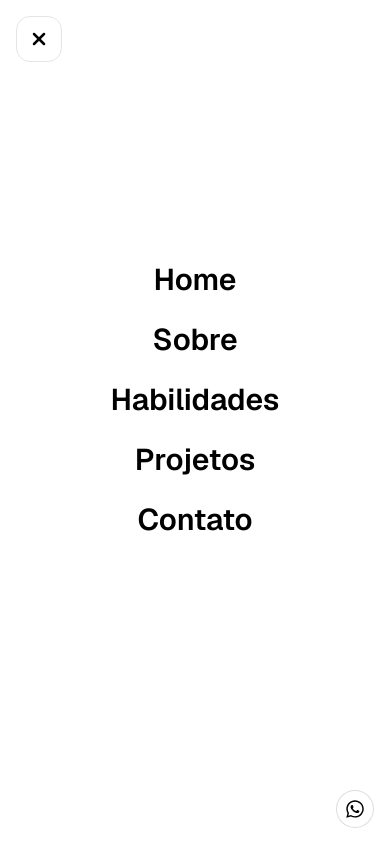
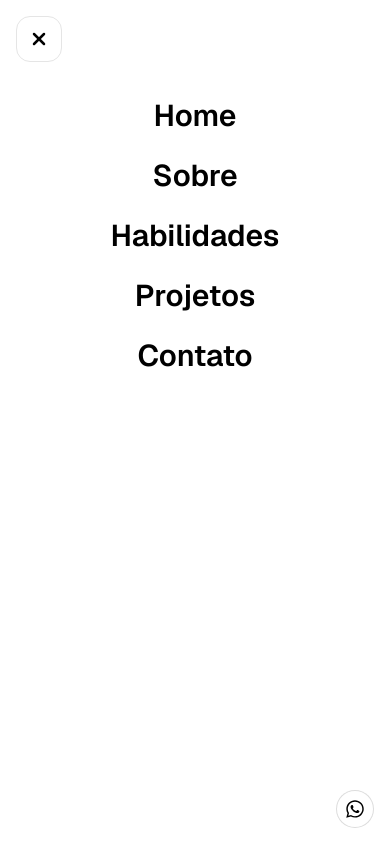
Before and after one commit to HenriqueAntony07/portfolio, a Next.js app: page / in a window 390 px wide. Both pictures are taken after a click on the button "Open main menu". Shown: the top 844 px of the page. Built offline with nearby package versions, Linux system fonts and the light colour scheme.

Commit message:
commit
navbar ajustado

```diff
--- a/app/components/Navbar.tsx
+++ b/app/components/Navbar.tsx
@@ -4,19 +4,24 @@ import { useEffect, useState } from "react";
 import { Dialog, DialogPanel } from "@headlessui/react";
 import { X, Menu } from "lucide-react";
 import { ThemeToggleButton } from "./ThemeToggleButton";
+import { usePathname, useRouter } from "next/navigation";
 import "./Navbar.css";
 
 const navigation = [
-  { name: "Home", href: "#home" },
-  { name: "Sobre", href: "#about" },
-  { name: "Habilidades", href: "#skills" },
-  { name: "Projetos", href: "#projects" },
-  { name: "Contato", href: "#contact" },
+  { name: "Home", id: "home" },
+  { name: "Sobre", id: "about" },
+  { name: "Habilidades", id: "skills" },
+  { name: "Projetos", id: "projects" },
+  { name: "Contato", id: "contact" },
 ];
 
 export const Navbar = () => {
   const [mobileMenuOpen, setMobileMenuOpen] = useState(false);
   const [isScrolled, setIsScrolled] = useState(false);
+
+  const pathname = usePathname();
+  const router = useRouter();
+  const isHome = pathname === "/";
 
   useEffect(() => {
     const onScroll = () => setIsScrolled(window.scrollY > 0);
@@ -25,24 +30,21 @@ export const Navbar = () => {
     return () => window.removeEventListener("scroll", onScroll);
   }, []);
 
-  // ✅ Fecha o menu e faz scroll suave no mobile/tablet
-  const handleMobileNavClick =
-    (href: string) => (e: React.MouseEvent<HTMLAnchorElement>) => {
+  const handleNavClick =
+    (id: string) => (e: React.MouseEvent<HTMLAnchorElement>) => {
       e.preventDefault();
 
-      const id = href.startsWith("#") ? href.slice(1) : href;
-
-      // fecha o menu primeiro
       setMobileMenuOpen(false);
 
-      // espera um tick pra UI fechar e depois rola
-      window.setTimeout(() => {
+      if (isHome) {
         const el = document.getElementById(id);
-        if (el) el.scrollIntoView({ behavior: "smooth", block: "start" });
-
-        // opcional: atualiza a URL com a hash (sem pular de novo)
-        if (href.startsWith("#")) history.replaceState(null, "", href);
-      }, 80);
+        if (el) {
+          el.scrollIntoView({ behavior: "smooth", block: "start" });
+          history.replaceState(null, "", `#${id}`);
+        }
+      } else {
+        router.push(`/#${id}`);
+      }
     };
 
   return (
@@ -53,32 +55,37 @@ export const Navbar = () => {
             isScrolled ? "py-6" : "py-4 sm:py-12"
           }`}
         >
+          {/* Mobile left */}
           <div className="flex flex-1 lg:hidden">
             <button
               type="button"
               onClick={() => setMobileMenuOpen(true)}
-              className="inline-flex items-center justify-center rounded-xl border-1 border-neutral-200 bg-background p-3 hover:bg-foreground/5 transition-colors duration-400 hover:cursor-pointer focus:outline-none"
+              className="inline-flex items-center justify-center rounded-xl border-1 border-neutral-200 bg-background p-3 hover:bg-foreground/5 transition-colors duration-400"
             >
               <span className="sr-only">Open main menu</span>
-              <Menu aria-hidden="true" className="size-5" color="var(--foreground)" />
+              <Menu className="size-5" />
             </button>
           </div>
 
+          {/* Mobile right */}
           <div className="flex flex-1 justify-end lg:hidden">
             <ThemeToggleButton />
           </div>
 
+          {/* Desktop */}
           <div className="hidden lg:flex lg:w-full lg:justify-center">
             <div className="inline-flex items-center gap-6 rounded-full border border-border/60 bg-background/75 px-5 py-2 shadow-sm backdrop-blur">
               {navigation.map((item) => (
                 <a
                   key={item.name}
-                  href={item.href}
+                  href={`#${item.id}`}
+                  onClick={handleNavClick(item.id)}
                   className="text-sm font-medium tracking-wide text-foreground/75 transition-colors hover:text-foreground"
                 >
                   {item.name}
                 </a>
               ))}
+
               <span className="h-6 w-px bg-border/60" aria-hidden="true" />
               <ThemeToggleButton />
             </div>
@@ -86,38 +93,32 @@ export const Navbar = () => {
         </nav>
       </div>
 
+      {/* Mobile Menu */}
       <Dialog open={mobileMenuOpen} onClose={setMobileMenuOpen} className="lg:hidden">
-        <div
-          aria-hidden="true"
-          className="fixed inset-0 z-50 bg-black/20 backdrop-blur-sm transition-colors dark:bg-black/40"
-        />
-        <DialogPanel className="fixed inset-y-0 right-0 z-60 w-full overflow-y-auto bg-background p-4 text-foreground shadow-lg transition-colors sm:max-w-sm sm:ring-1 sm:ring-border">
+        <div className="fixed inset-0 z-50 bg-black/20 backdrop-blur-sm dark:bg-black/40" />
+
+        <DialogPanel className="fixed inset-y-0 right-0 z-60 w-full overflow-y-auto bg-background p-4 shadow-lg sm:max-w-sm sm:ring-1 sm:ring-border">
           <div className="flex items-center justify-between">
             <button
-              type="button"
               onClick={() => setMobileMenuOpen(false)}
-              className="inline-flex items-center justify-center rounded-xl border-1 border-neutral-200 bg-background p-3 hover:bg-foreground/5 transition-colors duration-400 hover:cursor-pointer focus:outline-none"
+              className="rounded-xl border-1 border-neutral-200 bg-background p-3 hover:bg-foreground/5 transition-colors"
             >
               <span className="sr-only">Close menu</span>
-              <X aria-hidden="true" className="size-5" color="var(--foreground)" strokeWidth={3} />
+              <X className="size-5" strokeWidth={3} />
             </button>
           </div>
 
-          <div className="mt-6 flow-root">
-            <div className="-my-6 divide-y divide-border/60">
-              <div className="space-y-2 py-10 text-center">
+          <div className="mt-6 text-center">
             {navigation.map((item) => (
               <a
                 key={item.name}
-                    href={item.href}
-                    onClick={handleMobileNavClick(item.href)} // ✅ aqui
-                    className="-mx-3 block px-3 py-2 font-semibold text-3xl"
+                href={`#${item.id}`}
+                onClick={handleNavClick(item.id)}
+                className="block py-3 text-3xl font-semibold"
               >
                 {item.name}
               </a>
             ))}
-              </div>
-            </div>
           </div>
         </DialogPanel>
       </Dialog>
```
Lines whose indentation alone changed are shown as unchanged.
